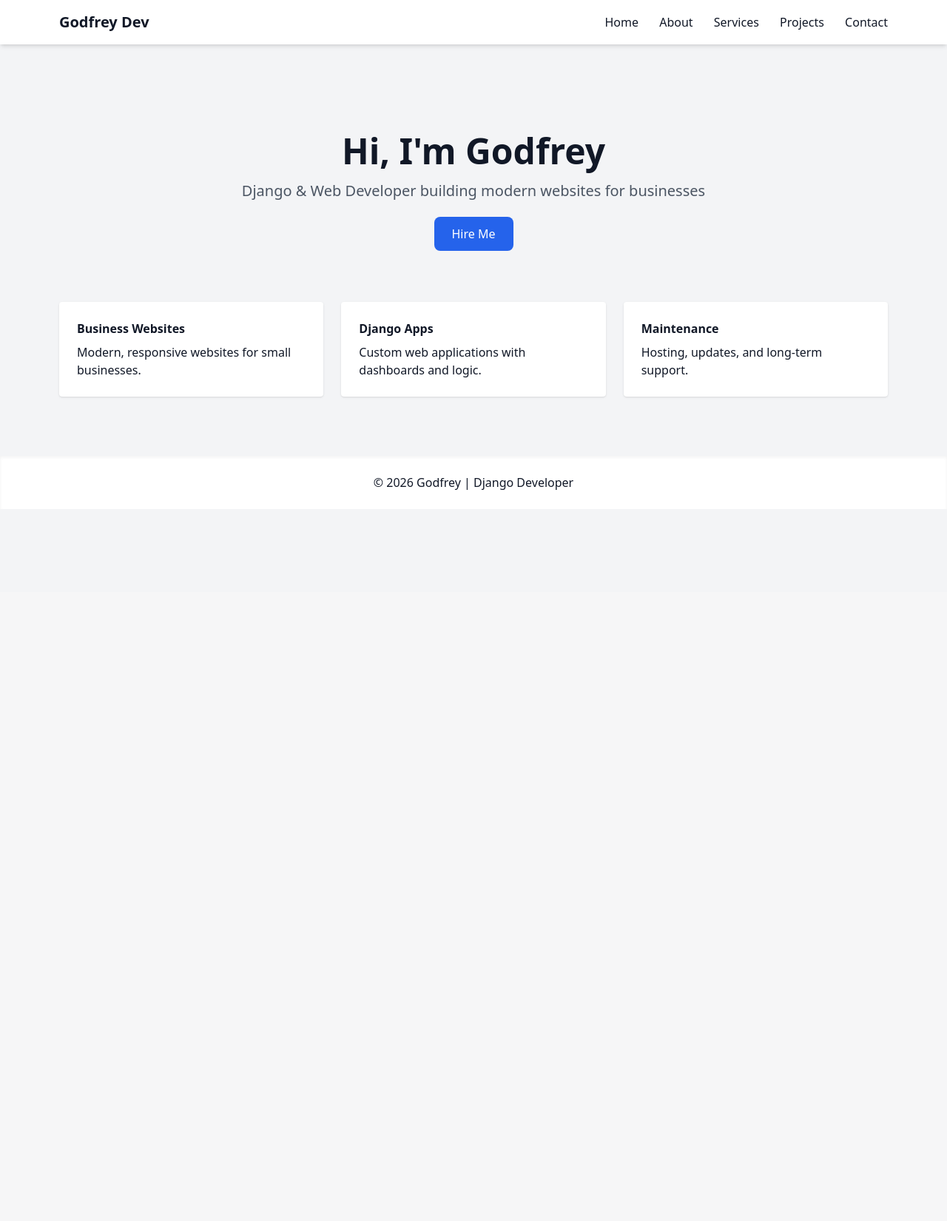
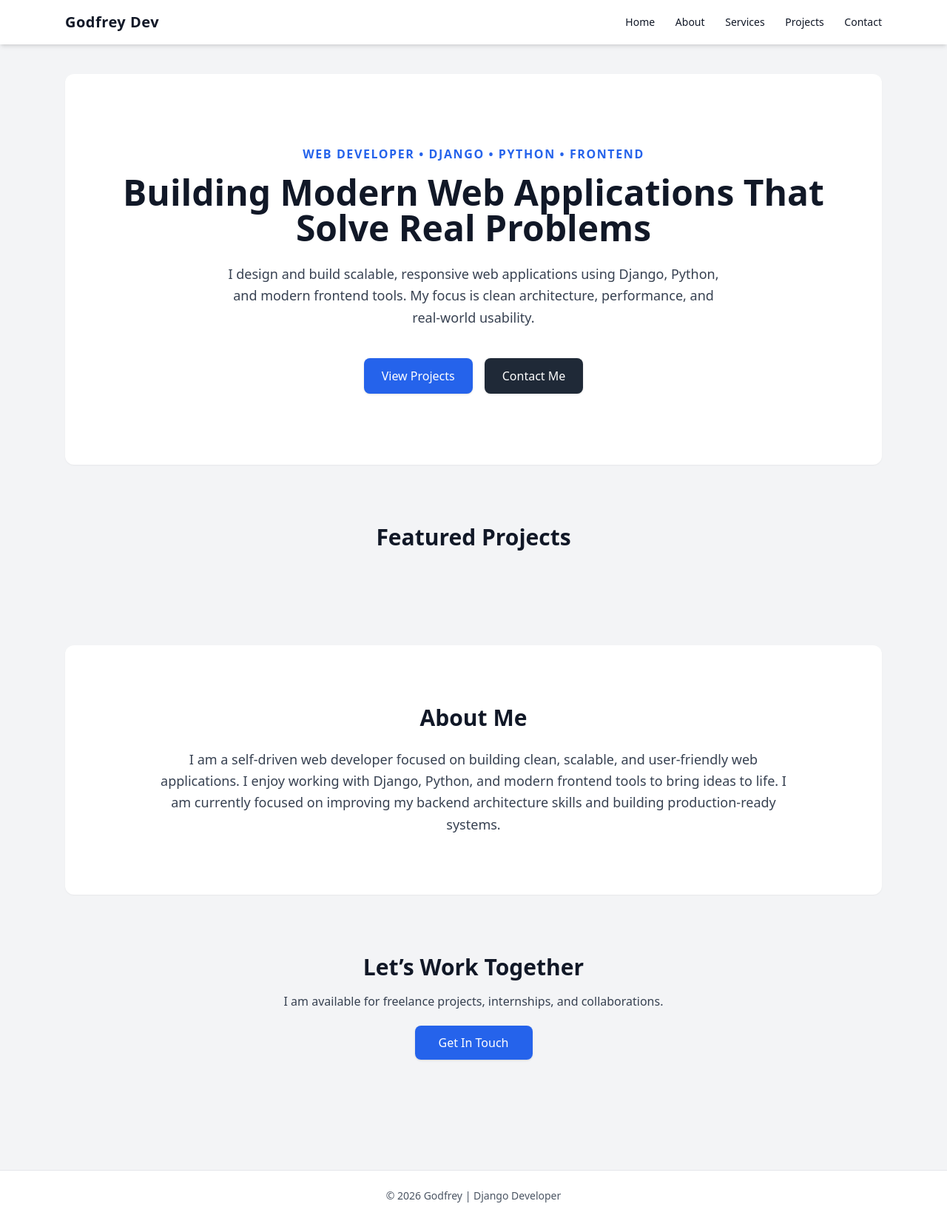
Before and after one commit to Godfrey-pixel/portfolio-website, a Django app: page / in a window 1280 px wide. Shown: the whole page at 74% size. Before the commit the page ends 662 px from the top, so only its background shows below. Run offline with Django 5.2, Linux system fonts and the light colour scheme; data that the repository does not hold is empty; some libraries are stand-ins or nearby versions.

Commit message:
Improved UI

```diff
--- a/core/views.py
+++ b/core/views.py
@@ -1,8 +1,12 @@
 from django.shortcuts import render
+from django.core.mail import send_mail
+from django.conf import settings
+from projects.models import Project
 
 
 def home(request):
-    return render(request, 'home.html')
+    projects = Project.objects.all()
+    return render(request, 'home.html', {'projects': projects})
 
 def about(request):
     return render(request, 'about.html')
@@ -11,4 +15,26 @@ def services(request):
     return render(request, 'services.html')
 
 def contact(request):
+    if request.method == 'POST':
+        name = request.POST.get('name')
+        email = request.POST.get('email')
+        message = request.POST.get('message')
+
+        full_message = f"""
+        Message from: {name}
+        Email: {email}
+
+        Message:
+        {message}
+        """
+
+        send_mail(
+            subject='New Contact Form Submission',
+            message=full_message,
+            from_email=settings.EMAIL_HOST_USER,
+            recipient_list=[settings.EMAIL_HOST_USER],
+            fail_silently=False,
+        )
+
+        return render(request, 'contact.html', {"success": True})
     return render(request, 'contact.html')
--- a/templates/base.html
+++ b/templates/base.html
@@ -8,34 +8,58 @@
     <script src="https://cdn.tailwindcss.com"></script>
 </head>
 
-<body class="bg-gray-100 text-gray-900">
+<body class="bg-gray-100 text-gray-900 flex flex-col min-h-screen">
 
 <!-- NAVBAR -->
 <nav class="bg-white shadow-md">
-    <div class="max-w-6xl mx-auto px-4 py-4 flex justify-between items-center">
+    <div class="max-w-6xl mx-auto px-6 py-4 flex justify-between items-center">
 
-        <h1 class="text-xl font-bold">Godfrey Dev</h1>
+        <!-- BRAND -->
+        <h1 class="text-xl font-bold tracking-wide">
+            Godfrey Dev
+        </h1>
 
-        <div class="space-x-6">
-            <a href="/" class="hover:text-blue-600">Home</a>
-            <a href="/about/" class="hover:text-blue-600">About</a>
-            <a href="/services/" class="hover:text-blue-600">Services</a>
-             <a href="{% url 'projects' %}" class="hover:text-gray-300">Projects</a>
-            <a href="/contact/" class="hover:text-blue-600">Contact</a>
+        <!-- LINKS -->
+        <div class="space-x-6 text-sm font-medium">
+
+            <a href="/" class="hover:text-blue-600 transition">
+                Home
+            </a>
+
+            <a href="/about/" class="hover:text-blue-600 transition">
+                About
+            </a>
+
+            <a href="/services/" class="hover:text-blue-600 transition">
+                Services
+            </a>
+
+            <a href="{% url 'projects' %}" class="hover:text-blue-600 transition">
+                Projects
+            </a>
+
+            <a href="/contact/" class="hover:text-blue-600 transition">
+                Contact
+            </a>
+
         </div>
 
     </div>
 </nav>
 
 <!-- PAGE CONTENT -->
-<div class="max-w-6xl mx-auto px-4 py-10">
-    {% block content %}
-    {% endblock %}
-</div>
+<main class="flex-grow">
+    <div class="max-w-6xl mx-auto px-6 py-10">
+        {% block content %}
+        {% endblock %}
+    </div>
+</main>
 
 <!-- FOOTER -->
-<footer class="bg-white text-center py-6 mt-10 shadow-inner">
-    <p>© 2026 Godfrey | Django Developer</p>
+<footer class="bg-white border-t mt-10">
+    <div class="max-w-6xl mx-auto px-6 py-6 text-center text-sm text-gray-600">
+        © 2026 Godfrey | Django Developer
+    </div>
 </footer>
 
 </body>
--- a/templates/home.html
+++ b/templates/home.html
@@ -2,40 +2,130 @@
 
 {% block content %}
 
-<div class="text-center py-20">
+<!-- HERO -->
+<section class="py-24 text-center bg-white rounded-xl shadow-sm">
 
-    <h1 class="text-5xl font-bold mb-4">
-        Hi, I'm Godfrey
-    </h1>
+    <div class="max-w-5xl mx-auto px-6">
 
-    <p class="text-xl text-gray-600 mb-8">
-        Django & Web Developer building modern websites for businesses
-    </p>
+        <p class="text-blue-600 font-semibold tracking-widest uppercase mb-4">
+            Web Developer • Django • Python • Frontend
+        </p>
 
-    <a href="/contact/" class="bg-blue-600 text-white px-6 py-3 rounded-lg">
-        Hire Me
-    </a>
+        <h1 class="text-4xl md:text-5xl font-bold mb-6 leading-tight">
+            Building Modern Web Applications That Solve Real Problems
+        </h1>
 
-</div>
+        <p class="text-gray-700 text-lg max-w-2xl mx-auto mb-10 leading-relaxed">
+            I design and build scalable, responsive web applications using Django, Python, and modern frontend tools.
+            My focus is clean architecture, performance, and real-world usability.
+        </p>
 
-<!-- SERVICES PREVIEW -->
-<div class="grid md:grid-cols-3 gap-6">
+        <div class="flex justify-center gap-4 flex-wrap">
 
-    <div class="bg-white p-6 rounded shadow">
-        <h3 class="font-bold mb-2">Business Websites</h3>
-        <p>Modern, responsive websites for small businesses.</p>
+            <a href="{% url 'projects' %}"
+               class="bg-blue-600 text-white px-6 py-3 rounded-lg hover:bg-blue-700 transition shadow">
+                View Projects
+            </a>
+
+            <a href="/contact/"
+               class="bg-gray-800 text-white px-6 py-3 rounded-lg hover:bg-gray-700 transition shadow">
+                Contact Me
+            </a>
+
+        </div>
+
     </div>
 
-    <div class="bg-white p-6 rounded shadow">
-        <h3 class="font-bold mb-2">Django Apps</h3>
-        <p>Custom web applications with dashboards and logic.</p>
+</section>
+
+
+<!-- FEATURED PROJECTS -->
+<section class="py-20">
+
+    <div class="max-w-6xl mx-auto px-6">
+
+        <h2 class="text-3xl font-bold text-center mb-12">
+            Featured Projects
+        </h2>
+
+        <div class="grid md:grid-cols-3 gap-8">
+
+            {% for project in projects|slice:":3" %}
+
+            <div class="bg-white shadow-md rounded-xl overflow-hidden hover:shadow-xl transition">
+
+                {% if project.image %}
+                <img src="{{ project.image.url }}" class="h-48 w-full object-cover">
+                {% endif %}
+
+                <div class="p-6">
+
+                    <h3 class="text-xl font-bold mb-2 text-gray-900">
+                        {{ project.title }}
+                    </h3>
+
+                    <p class="text-gray-600 text-sm leading-relaxed">
+                        {{ project.description|truncatechars:120 }}
+                    </p>
+
+                    <a href="{% url 'project_detail' project.slug %}"
+                       class="text-blue-600 mt-4 inline-block font-medium hover:underline">
+                        View Details →
+                    </a>
+
+                </div>
+
+            </div>
+
+            {% endfor %}
+
+        </div>
+
     </div>
 
-    <div class="bg-white p-6 rounded shadow">
-        <h3 class="font-bold mb-2">Maintenance</h3>
-        <p>Hosting, updates, and long-term support.</p>
+</section>
+
+
+<!-- ABOUT -->
+<section class="py-20 bg-white rounded-xl shadow-sm">
+
+    <div class="max-w-4xl mx-auto text-center px-6">
+
+        <h2 class="text-3xl font-bold mb-6">
+            About Me
+        </h2>
+
+        <p class="text-gray-700 leading-relaxed text-lg">
+            I am a self-driven web developer focused on building clean, scalable, and user-friendly web applications.
+            I enjoy working with Django, Python, and modern frontend tools to bring ideas to life.
+            I am currently focused on improving my backend architecture skills and building production-ready systems.
+        </p>
+
     </div>
 
-</div>
+</section>
+
+
+<!-- CTA -->
+<section class="py-20 text-center">
+
+    <div class="max-w-3xl mx-auto px-6">
+
+        <h2 class="text-3xl font-bold mb-4">
+            Let’s Work Together
+        </h2>
+
+        <p class="text-gray-700 mb-8">
+            I am available for freelance projects, internships, and collaborations.
+        </p>
+
+        <a href="/contact/"
+           class="bg-blue-600 text-white px-8 py-3 rounded-lg hover:bg-blue-700 transition shadow">
+            Get In Touch
+        </a>
+
+    </div>
+
+</section>
 
 {% endblock %}
```
